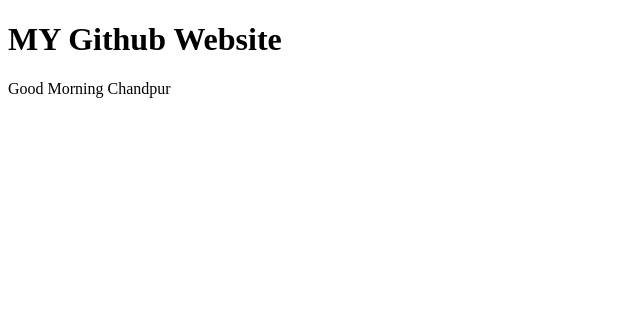
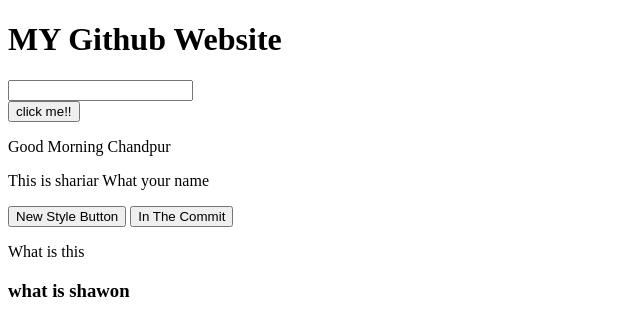
Before and after one commit to shariarmozumder/my-second-website, a plain HTML site: page index.html in a window 1280 px wide. Shown: the whole page, without its empty margins (0-640 px from the left). Drawn offline with Linux system fonts and the light colour scheme.

Commit message:
text update

```diff
--- a/index.html
+++ b/index.html
@@ -1,17 +1,23 @@
 <!DOCTYPE html>
 <html lang="en">
 <head>
-    <meta charset="UTF-8">
-    <meta http-equiv="X-UA-Compatible" content="IE=edge">
-    <meta name="viewport" content="width=device-width, initial-scale=1.0">
+
     <title>Document</title>
 </head>
 <body>
     <h1> MY Github Website</h1>
 
     <div>
+        <input type="text">
+    <br>
+    <button>click me!!</button>
                <p>Good Morning Chandpur</p>
 
     </div>
+    <p>This is shariar What your name</p>
+    <button>New Style Button</button>
+    <button> In The Commit </button>
+    <p>What is this </p>
+    <h3>what is shawon</h3>
 </body>
 </html>
```
